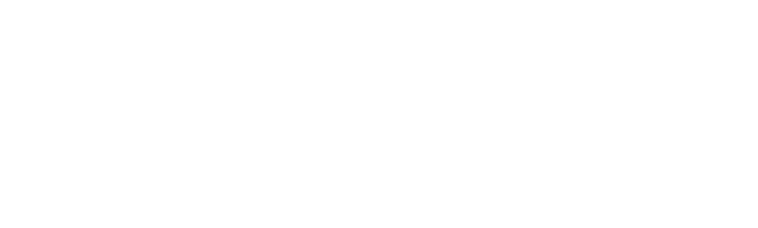
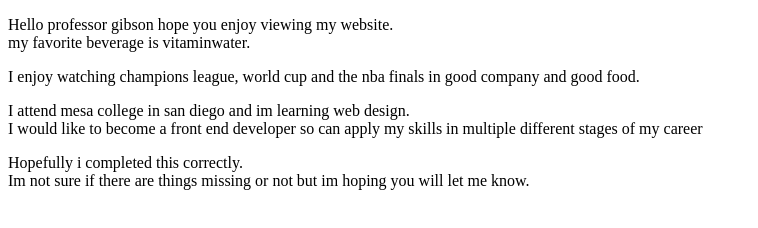
Before and after one commit to Abomar4/webd152, a plain HTML site: page chapter01/index.html in a window 1280 px wide. Shown: the whole page, without its empty margins (0-758 px from the left). Drawn offline with Linux system fonts and the light colour scheme.

Commit message:
Add files via upload

```diff
--- a/chapter01/index.html
+++ b/chapter01/index.html
@@ -3,9 +3,12 @@
 <head>
     <meta charset="UTF-8">
     <meta name="viewport" content="width=device-width, initial-scale=1.0">
-    <title>My First Paragraph</title>
+    <title>abubakar m omar</title>
 </head>
 <body>
-  <p></p>
+  <p>Hello professor gibson hope you enjoy viewing my website. <br> my favorite beverage is vitaminwater.</p>
+  <p>I enjoy watching champions league, world cup and the nba finals in good company and good food.</p>
+  <p>I attend mesa college in san diego and im learning web design. <br> I would like to become a front end developer so can apply my skills in multiple different stages of my career</p>
+  <p>Hopefully i completed this correctly. <br> Im not sure if there are things missing or not but im hoping you will let me know.</p>
 </body>
 </html>
```
